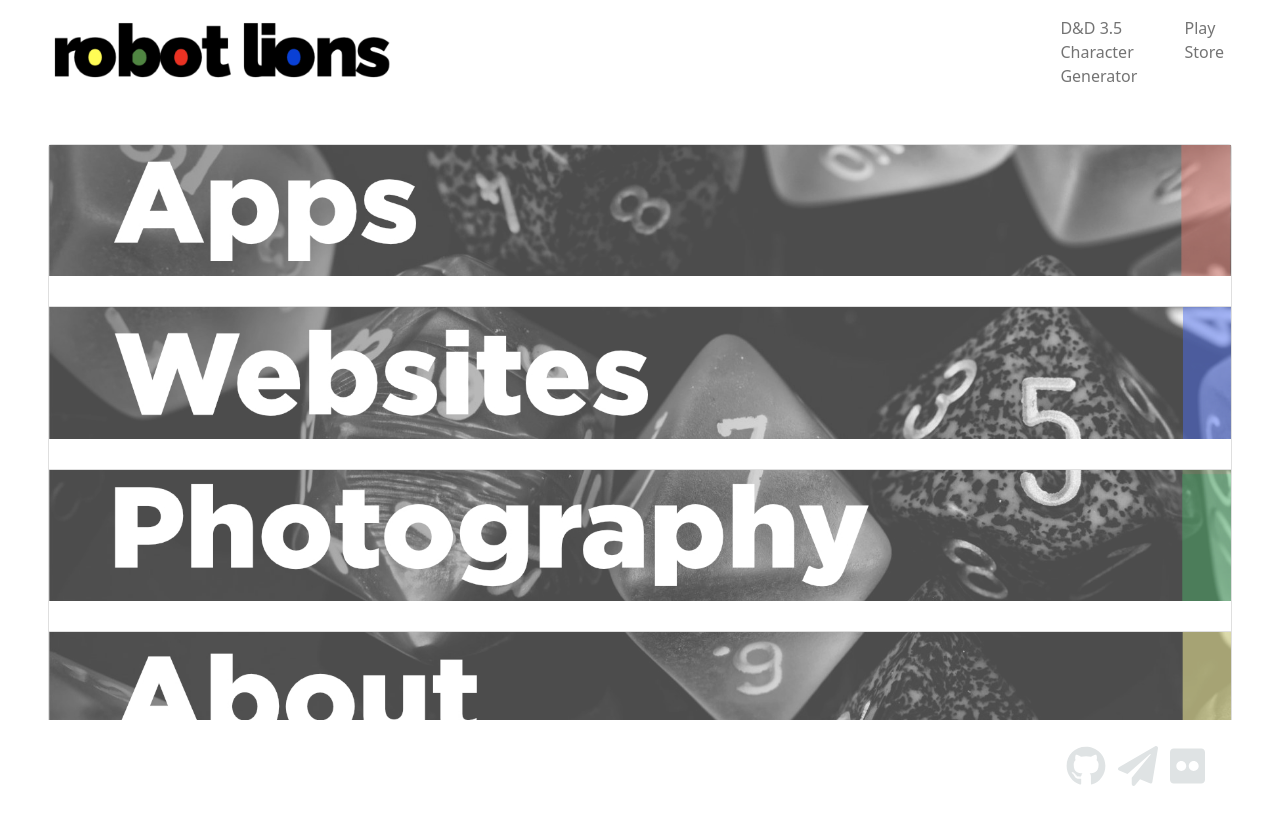
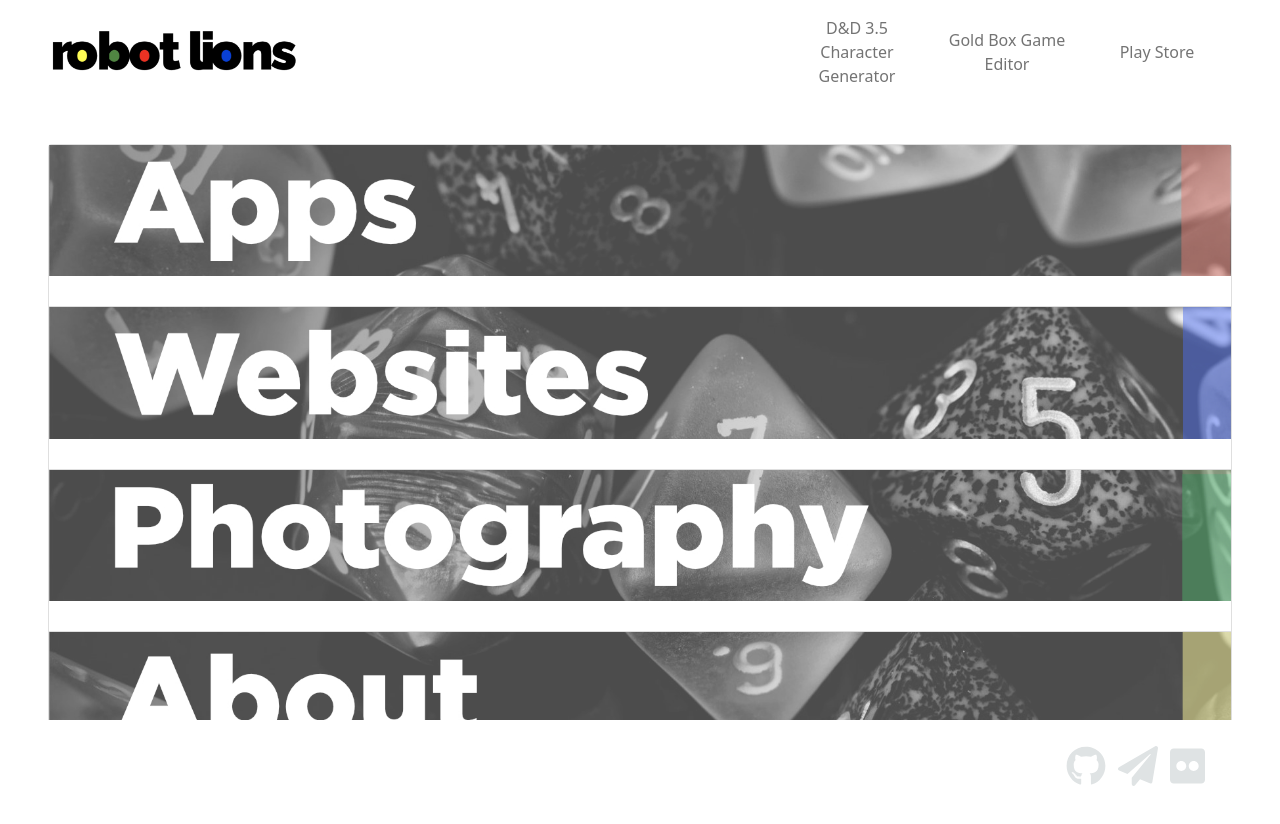
Before and after one commit to robotlions/robotlionsweb, a React (Create React App) app: page / in a window 1280 px wide. Shown: the top 824 px of the page. Built offline with nearby package versions, Linux system fonts and the light colour scheme.

Commit message:
refines nav css and adds gold box lcard

```diff
--- a/src/App.css
+++ b/src/App.css
@@ -130,6 +130,12 @@ h5 {
 max-width: 35%;
 }
 
+.nav-link{
+  text-align: center;
+  min-width: 150px;
+}
+
+
 @media (max-width:990px){
   .navLogo{
     max-width:90%;
--- a/src/App.js
+++ b/src/App.js
@@ -17,7 +17,6 @@ import mobileSlice1 from "../src/images/mobileSlice1.png";
 import mobileSlice2 from "../src/images/mobileSlice2.png";
 import mobileSlice3 from "../src/images/mobileSlice3.png";
 import mobileSlice4 from "../src/images/mobileSlice4.png";
-import d20 from "../src/images/d20.png";
 
 import { PhotoGallery } from "./Components/PhotoCards";
 import {
@@ -28,7 +27,7 @@ import {
   AppDisplay,
 } from "./Components/AppCards";
 
-import { storyDiceCard } from "./Components/Cards";
+import { storyDiceCard, goldBoxCard } from "./Components/Cards";
 import { topNav } from "./Components/Nav";
 
 function App() {
@@ -74,6 +73,15 @@ function App() {
           <Accordion.Body>
             <div className="row contentRow justify-content-center">
               <div className="textField col-md-6">
+              <a
+                  target="_blank"
+                  rel="noreferrer"
+                  className="siteLinkCard"
+                  href="https://goldbox.robotlions.com/"
+                >
+                  {goldBoxCard}
+                </a>
+                <br/>
                 <a
                   target="_blank"
                   rel="noreferrer"
@@ -82,6 +90,7 @@ function App() {
                 >
                   {storyDiceCard}
                 </a>
+
               </div>
             </div>
           </Accordion.Body>
--- a/src/Components/Cards.js
+++ b/src/Components/Cards.js
@@ -1,5 +1,6 @@
 import pressIcon from "../images/icon.png";
 import diceLogo from "../images/dicelogo.png";
+import poolRadSquare from "../images/poolRadSquare.jpg";
 
 
 
@@ -46,3 +47,24 @@ export const storyDiceCard = (
     </div>
   </div>
 );
+
+export const goldBoxCard = (
+
+
+  <div className="card">
+    <div className="row g-0">
+      <div className="col-lg-4">
+          <img className="img-fluid" src={poolRadSquare} alt="gold box games" />
+
+      </div>
+      <div className="card-body col-md-8 d-flex flex-column align-self-center">
+        <h5 className="card-title">
+          Curse of the Secret Pools!
+        </h5>
+        <p className="card-text">
+          Edit and save game files from the Advanced Dungeons and Dragons "Gold Box" series of video games.
+        </p>
+      </div>
+    </div>
+  </div>
+);
--- a/src/Components/Nav.js
+++ b/src/Components/Nav.js
@@ -1,6 +1,5 @@
 import Nav from 'react-bootstrap/Nav';
 import Navbar from 'react-bootstrap/Navbar';
-import NavDropdown from 'react-bootstrap/NavDropdown';
 import bannerMobile from "../images/robotLionsMobileBanner.png";
 
 
@@ -13,20 +12,12 @@ export const topNav = (
         <Navbar.Brand className="navbarBrandBar" href="#home"><img alt="robot lions" className="navLogo" src={bannerMobile} /></Navbar.Brand>
         <Navbar.Toggle aria-controls="basic-navbar-nav" />
         <Navbar.Collapse id="basic-navbar-nav">
-          <Nav className="me-auto">
+          <Nav className="me-auto align-items-center">
             <Nav.Link href="https://dnd35charactergenerator.web.app/" target="_blank">D&D 3.5 Character Generator</Nav.Link>
+            <Nav.Link href="https://goldbox.robotlions.com/" target="_blank">Gold Box Game Editor</Nav.Link>
+
             <Nav.Link href="https://play.google.com/store/apps/developer?id=Robot+Lions" target="_blank">Play Store</Nav.Link>
-            {/* <NavDropdown title="Dropdown" id="basic-nav-dropdown">
-              <NavDropdown.Item href="#action/3.1">Action</NavDropdown.Item>
-              <NavDropdown.Item href="#action/3.2">
-                Another action
-              </NavDropdown.Item>
-              <NavDropdown.Item href="#action/3.3">Something</NavDropdown.Item>
-              <NavDropdown.Divider />
-              <NavDropdown.Item href="#action/3.4">
-                Separated link
-              </NavDropdown.Item>
-            </NavDropdown> */}
+
           </Nav>
         </Navbar.Collapse>
 
```
Also changed, not shown: src/images/poolRadSquare.jpg (added).
